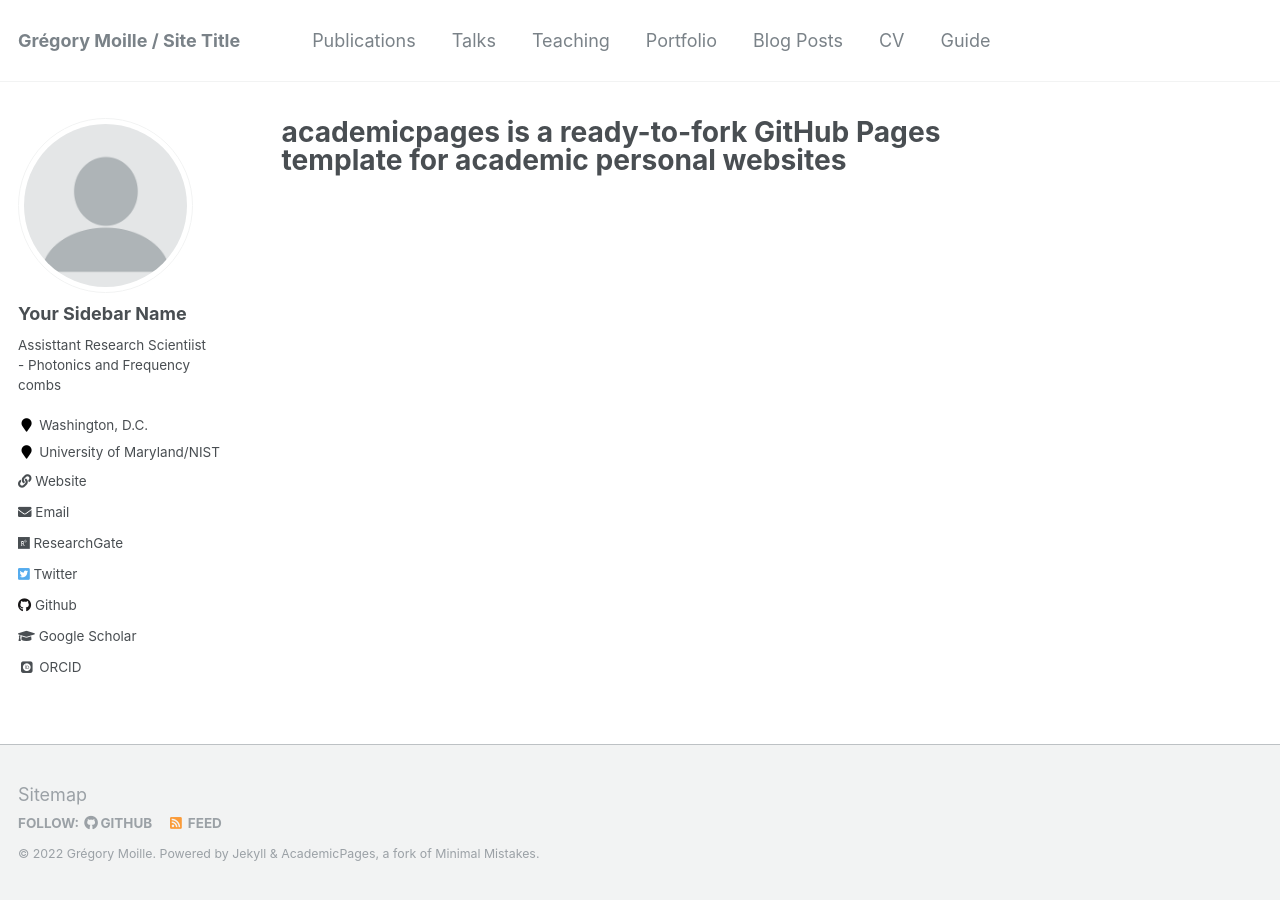
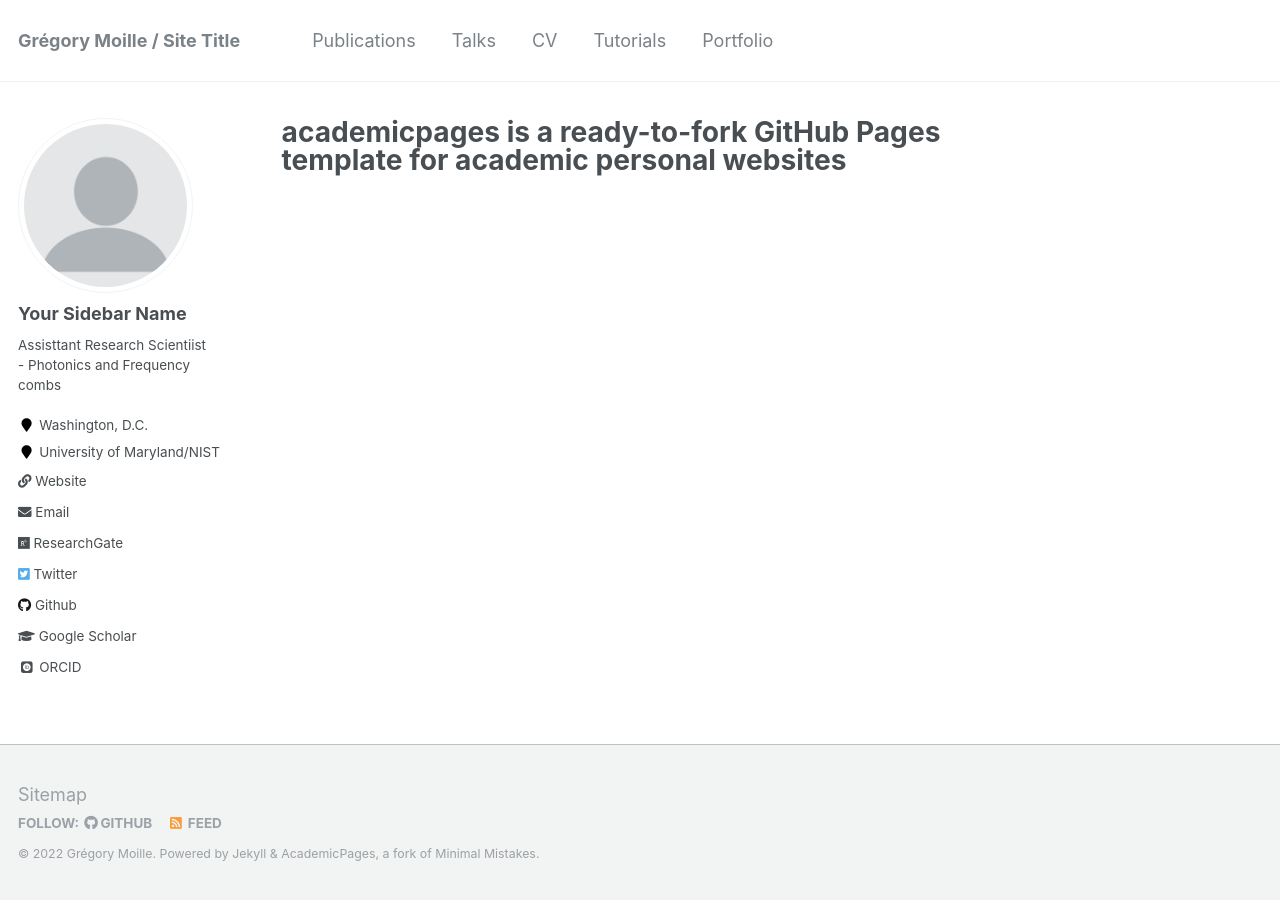
Before and after one commit to gregmoille/gregmoille.github.io, a Jekyll site: the page built from _pages/about.md, in a window 1280 px wide. Built offline with Jekyll 4.4.1, drawn with Linux system fonts in a browser that asks for light colours; some web fonts are replaced.

Commit message:
Change navigation

```diff
--- a/_data/navigation.yml
+++ b/_data/navigation.yml
@@ -1,22 +1,18 @@
 # main links links
 main:
+
+
   - title: "Publications"
     url: /publications/
 
   - title: "Talks"
     url: /talks/
 
-  - title: "Teaching"
-    url: /teaching/
+  - title: "CV"
+    url: /cv/
+
+  - title: "Tutorials"
+    url: /year-archive/
 
   - title: "Portfolio"
     url: /portfolio/
-
-  - title: "Blog Posts"
-    url: /year-archive/
-
-  - title: "CV"
-    url: /cv/
-
-  - title: "Guide"
-    url: /markdown/
--- a/markdown_generator/publications.py
+++ b/markdown_generator/publications.py
@@ -31,8 +31,8 @@ import pandas as pd
 # Pandas makes this easy with the read_csv function. We are using a TSV, so we specify the separator as a tab, or `\t`.
 #
 # I found it important to put this data in a tab-separated values format, because there are a lot of commas in this kind of data and comma-separated values can get messed up. However, you can modify the import statement, as pandas also has read_excel(), read_json(), and others.
+# In[3]:
 
-# In[3]:
 
 publications = pd.read_csv("publications.tsv", sep="\t", header=0)
 publications
```
